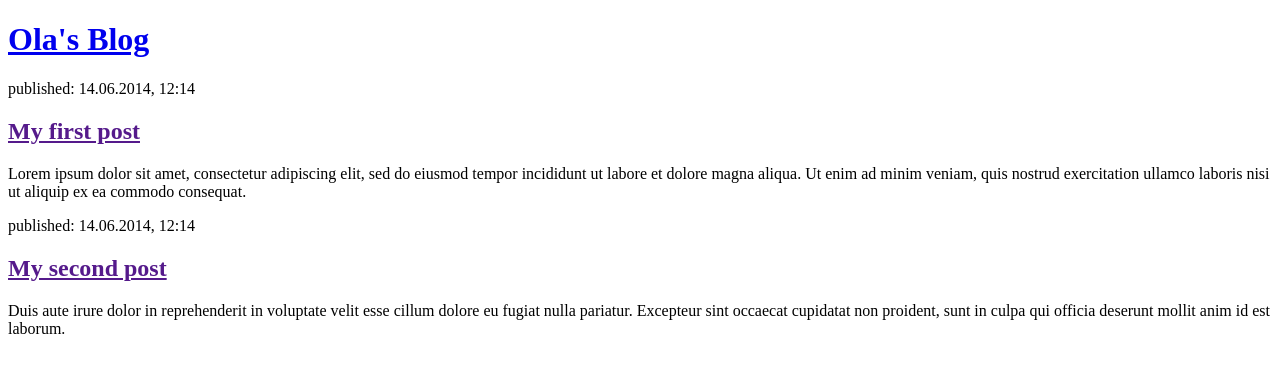
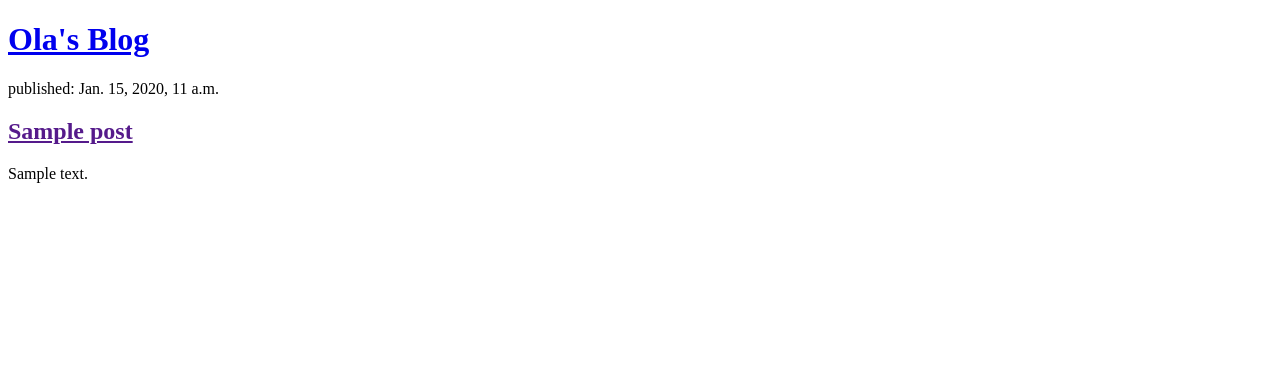
Before and after one commit to Dominik019/my-first-blog, a Django app: page / in a window 1280 px wide. Shown: the top 373 px of the page. Run offline with Django 5.2, Linux system fonts and the light colour scheme; tables that the repository leaves empty hold one stand-in row (values such as "Sample post").

Commit message:
Modified templates to display posts from database.

```diff
--- a/blog/templates/blog/post_list.html
+++ b/blog/templates/blog/post_list.html
@@ -8,16 +8,13 @@
             <h1><a href="/">Ola's Blog</a></h1>
         </header>
 
-        <article>
-            <time>published: 14.06.2014, 12:14</time>
-            <h2><a href="">My first post</a></h2>
-            <p>Lorem ipsum dolor sit amet, consectetur adipiscing elit, sed do eiusmod tempor incididunt ut labore et dolore magna aliqua. Ut enim ad minim veniam, quis nostrud exercitation ullamco laboris nisi ut aliquip ex ea commodo consequat.</p>
-        </article>
+        {% for post in posts %}
+            <article>
+                <time>published: {{ post.published_date }}</time>
+                <h2><a href="">{{ post.title }}</a></h2>
+                <p>{{ post.text|linebreaksbr }}</p>
+            </article>
+        {% endfor %}
 
-        <article>
-            <time>published: 14.06.2014, 12:14</time>
-            <h2><a href="">My second post</a></h2>
-            <p>Duis aute irure dolor in reprehenderit in voluptate velit esse cillum dolore eu fugiat nulla pariatur. Excepteur sint occaecat cupidatat non proident, sunt in culpa qui officia deserunt mollit anim id est laborum.</p>
-        </article>
     </body>
 </html>
--- a/blog/views.py
+++ b/blog/views.py
@@ -1,4 +1,7 @@
 from django.shortcuts import render
+from django.utils import timezone
+from .models import Post
 
 def post_list(request):
-    return render(request, 'blog/post_list.html', {})
+    posts = Post.objects.order_by('published_date')
+    return render(request, 'blog/post_list.html', {'posts': posts})
--- a/mysite/settings.py
+++ b/mysite/settings.py
@@ -25,7 +25,7 @@ SECRET_KEY = 'django-insecure-hwgd6)judd*0@!s*fcf9_fr0i2zydo207(75!fg^5o%=8pi5p5
 # SECURITY WARNING: don't run with debug turned on in production!
 DEBUG = True
 
-ALLOWED_HOSTS = ['localhost', 'dominikk19.pythonanywhere.com', 'pythonanywhere.com']
+ALLOWED_HOSTS = ['localhost', '127.0.0.1', 'dominikk19.pythonanywhere.com']
 
 
 # Application definition
```
